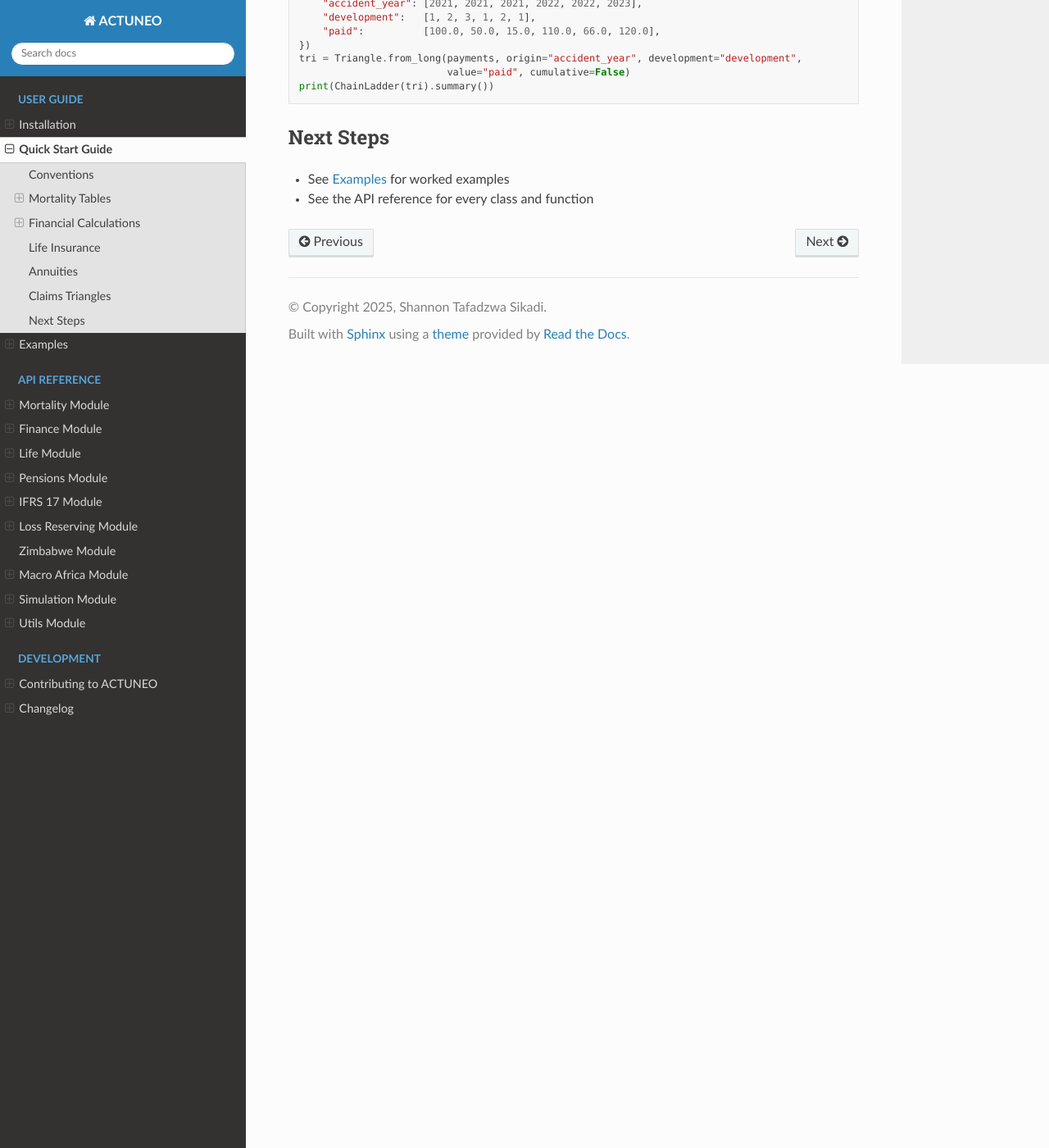
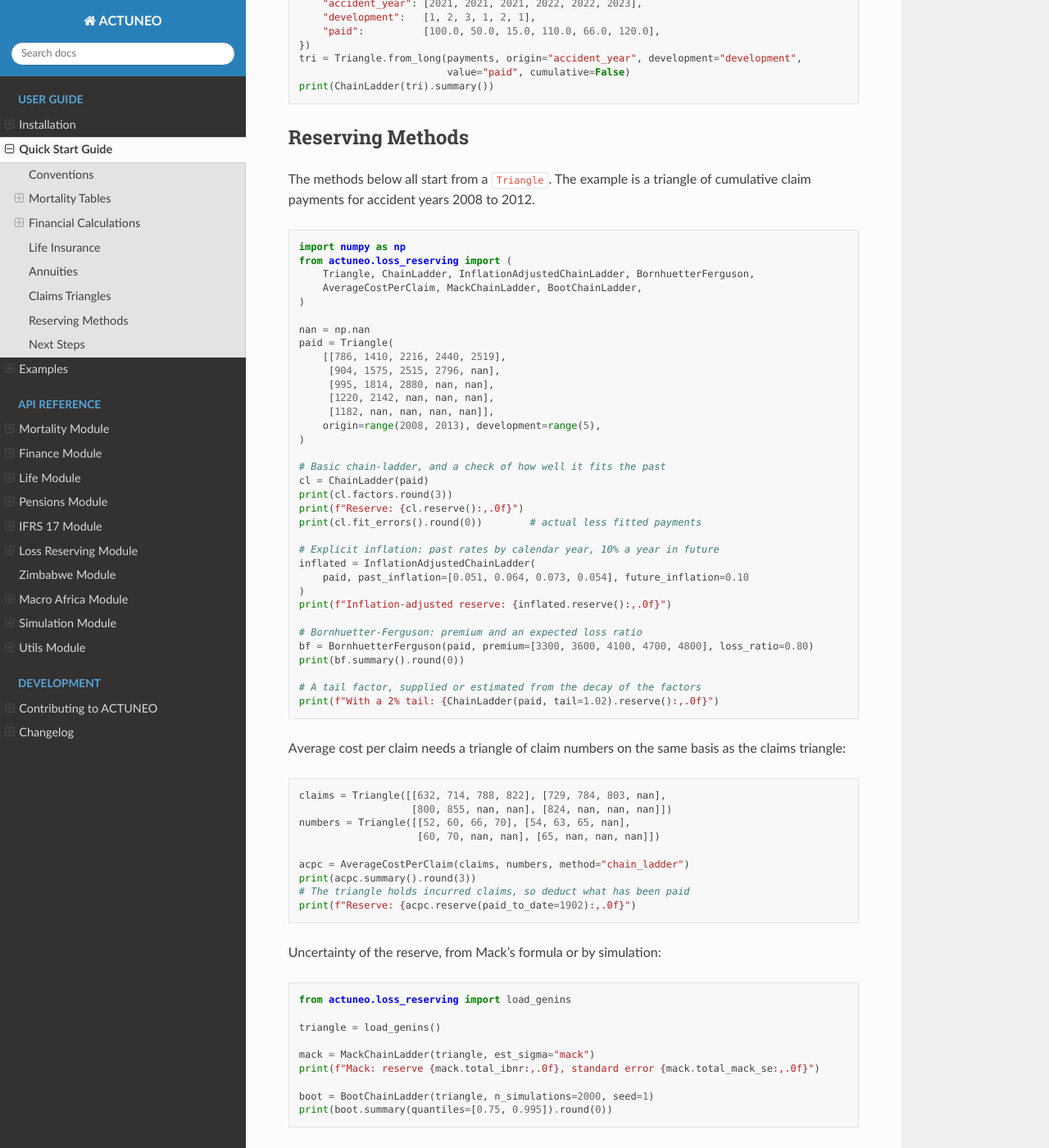
Before and after one commit to ShannonT20/ACTUNEO, a Sphinx documentation site: the page built from docs/quickstart.rst, in a window 1280 px wide and 1400 px high, scrolled down 3513 px. Shown: the whole window at 82% size. Built offline with Sphinx 7.4.7 and the Read the Docs theme 3.1.0, drawn with Linux system fonts in a browser that asks for light colours.

Commit message:
Release 0.3.0: document the reserving methods
Quick start section and API pages for the inflation-adjusted chain-ladder,
average cost per claim, Bornhuetter-Ferguson, bootstrap and tail factors,
with the 0.3.0 changelog. The documentation examples are run by the test
suite.

```diff
--- a/docs/conf.py
+++ b/docs/conf.py
@@ -13,8 +13,8 @@ sys.path.insert(0, os.path.abspath('..'))
 project = 'ACTUNEO'
 copyright = '2025, Shannon Tafadzwa Sikadi'
 author = 'Shannon Tafadzwa Sikadi'
-release = '0.2.0'
-version = '0.2.0'
+release = '0.3.0'
+version = '0.3.0'
 
 # -- General configuration ---------------------------------------------------
 # https://www.sphinx-doc.org/en/master/usage/configuration.html#general-configuration
--- a/docs/quickstart.rst
+++ b/docs/quickstart.rst
@@ -200,6 +200,78 @@ payment:
                             value="paid", cumulative=False)
    print(ChainLadder(tri).summary())
 
+Reserving Methods
+-----------------
+
+The methods below all start from a ``Triangle``. The example is a triangle of
+cumulative claim payments for accident years 2008 to 2012.
+
+.. code-block:: python
+
+   import numpy as np
+   from actuneo.loss_reserving import (
+       Triangle, ChainLadder, InflationAdjustedChainLadder, BornhuetterFerguson,
+       AverageCostPerClaim, MackChainLadder, BootChainLadder,
+   )
+
+   nan = np.nan
+   paid = Triangle(
+       [[786, 1410, 2216, 2440, 2519],
+        [904, 1575, 2515, 2796, nan],
+        [995, 1814, 2880, nan, nan],
+        [1220, 2142, nan, nan, nan],
+        [1182, nan, nan, nan, nan]],
+       origin=range(2008, 2013), development=range(5),
+   )
+
+   # Basic chain-ladder, and a check of how well it fits the past
+   cl = ChainLadder(paid)
+   print(cl.factors.round(3))
+   print(f"Reserve: {cl.reserve():,.0f}")
+   print(cl.fit_errors().round(0))        # actual less fitted payments
+
+   # Explicit inflation: past rates by calendar year, 10% a year in future
+   inflated = InflationAdjustedChainLadder(
+       paid, past_inflation=[0.051, 0.064, 0.073, 0.054], future_inflation=0.10
+   )
+   print(f"Inflation-adjusted reserve: {inflated.reserve():,.0f}")
+
+   # Bornhuetter-Ferguson: premium and an expected loss ratio
+   bf = BornhuetterFerguson(paid, premium=[3300, 3600, 4100, 4700, 4800], loss_ratio=0.80)
+   print(bf.summary().round(0))
+
+   # A tail factor, supplied or estimated from the decay of the factors
+   print(f"With a 2% tail: {ChainLadder(paid, tail=1.02).reserve():,.0f}")
+
+Average cost per claim needs a triangle of claim numbers on the same basis as
+the claims triangle:
+
+.. code-block:: python
+
+   claims = Triangle([[632, 714, 788, 822], [729, 784, 803, nan],
+                      [800, 855, nan, nan], [824, nan, nan, nan]])
+   numbers = Triangle([[52, 60, 66, 70], [54, 63, 65, nan],
+                       [60, 70, nan, nan], [65, nan, nan, nan]])
+
+   acpc = AverageCostPerClaim(claims, numbers, method="chain_ladder")
+   print(acpc.summary().round(3))
+   # The triangle holds incurred claims, so deduct what has been paid
+   print(f"Reserve: {acpc.reserve(paid_to_date=1902):,.0f}")
+
+Uncertainty of the reserve, from Mack's formula or by simulation:
+
+.. code-block:: python
+
+   from actuneo.loss_reserving import load_genins
+
+   triangle = load_genins()
+
+   mack = MackChainLadder(triangle, est_sigma="mack")
+   print(f"Mack: reserve {mack.total_ibnr:,.0f}, standard error {mack.total_mack_se:,.0f}")
+
+   boot = BootChainLadder(triangle, n_simulations=2000, seed=1)
+   print(boot.summary(quantiles=[0.75, 0.995]).round(0))
+
 Next Steps
 ----------
 
--- a/pyproject.toml
+++ b/pyproject.toml
@@ -4,7 +4,7 @@ build-backend = "setuptools.build_meta"
 
 [project]
 name = "actuneo"
-version = "0.2.0"
+version = "0.3.0"
 description = "African Actuarial Python Library for insurance, pensions, and investment analytics"
 readme = "README.md"
 license = {text = "MIT"}
```
Also changed, not shown: README.md (+1 -1 lines), actuneo/__init__.py (+4 -3 lines), docs/api/loss_reserving.rst (+40 -3 lines), docs/changelog.rst (+21 -0 lines).
